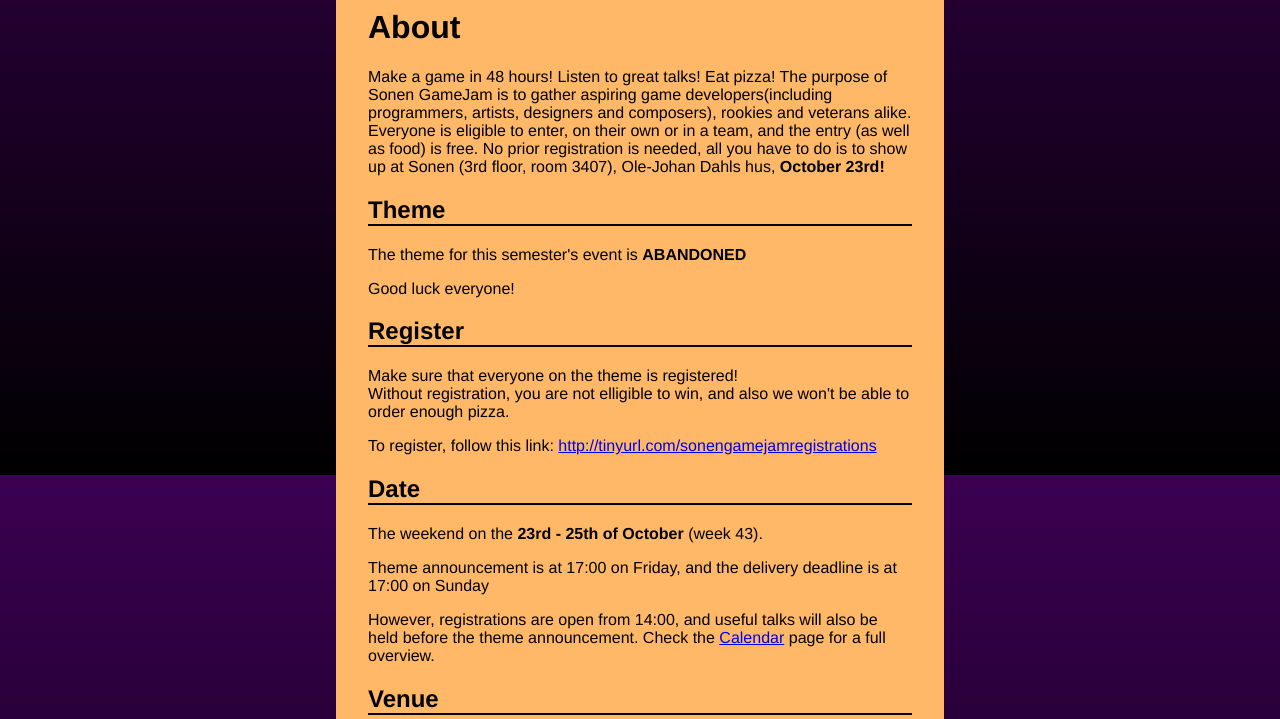
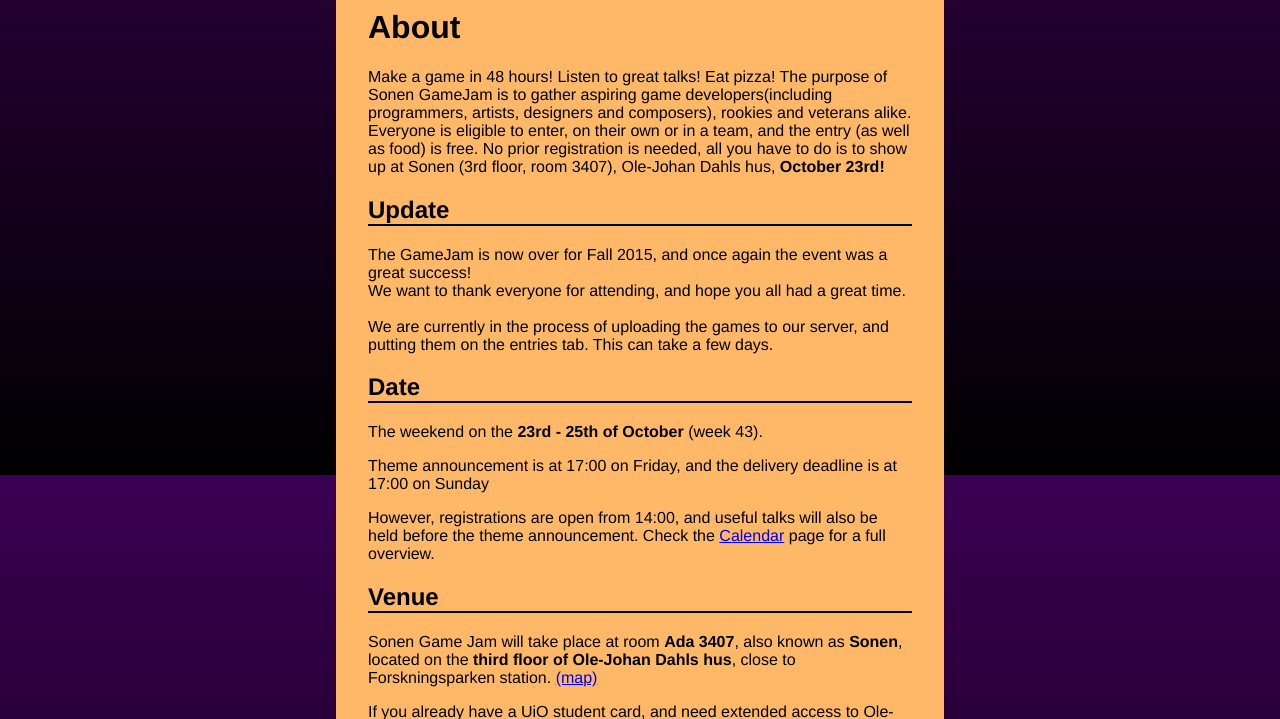
Before and after one commit to kristebo/SonenGameJam, a PHP site: page / in a window 1280 px wide. Shown: the part 325-1044 px from the top of the page. Run offline with PHP 8.4, Linux system fonts and the light colour scheme.

Commit message:
updated frontpage

```diff
--- a/index.php
+++ b/index.php
@@ -4,18 +4,19 @@
 	<!--body content goes here -->
 	<h1>About</h1>
 	<p>Make a game in 48 hours! Listen to great talks! Eat pizza! The purpose of Sonen GameJam is to gather aspiring game developers(including programmers, artists, designers and composers), rookies and veterans alike. Everyone is eligible to enter, on their own or in a team, and the entry (as well as food) is free. No prior registration is needed, all you have to do is to show up at Sonen (3rd floor, room 3407), Ole-Johan Dahls hus, <strong>October 23rd!</strong></p>
-	<h2>Theme</h2>
+	<!--<h2>Theme</h2>
 	<p>The theme for this semester's event is <strong>ABANDONED</strong></p>
 
-	<p>Good luck everyone!</p>
-	<h2>Register</h2>
+	<p>Good luck everyone!</p>-->
+	<!--<h2>Register</h2>
 	<p>Make sure that everyone on the theme is registered!</br>Without registration, you are not elligible to win, and also we won't be able to order enough pizza.</p>
-<p>To register, follow this link: <a href="http://tinyurl.com/sonengamejamregistrations">http://tinyurl.com/sonengamejamregistrations</a></p>
-	<!--<h2>Update</h2>
-	<p>The GameJam is now over for Spring 2015, and we had yet again great success with our event!
+<p>To register, follow this link: <a href="http://tinyurl.com/sonengamejamregistrations">http://tinyurl.com/sonengamejamregistrations</a></p>-->
+	<h2>Update</h2>
+	<p>The GameJam is now over for Fall 2015, and once again the event was a great success!
 	<br>We want to thank everyone for attending, and hope you all had a great time.
 	<br>
-	<br><strong>The games for this semester have finally been uploaded, and can be found on the entries tab!</strong><br>We might add more links over the course of the next week; be sure to notify us if something is wrong or missing.</p> -->
+	<br>We are currently in the process of uploading the games to our server, and putting them on the entries tab. This can take a few days.
+	<!--<br><strong>The games for this semester have finally been uploaded, and can be found on the entries tab!</strong><br>We might add more links over the course of the next week; be sure to notify us if something is wrong or missing.</p> -->
 	<h2>Date</h2>
 	<p>The weekend on the <strong>23rd - 25th of October</strong> (week 43).</p>
 	<p>Theme announcement is at 17:00 on Friday, and the delivery deadline is at 17:00 on Sunday</p>
```
